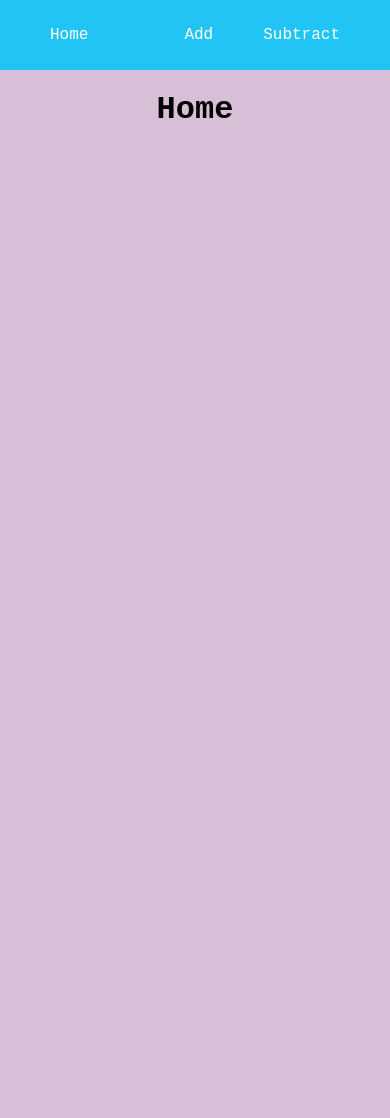
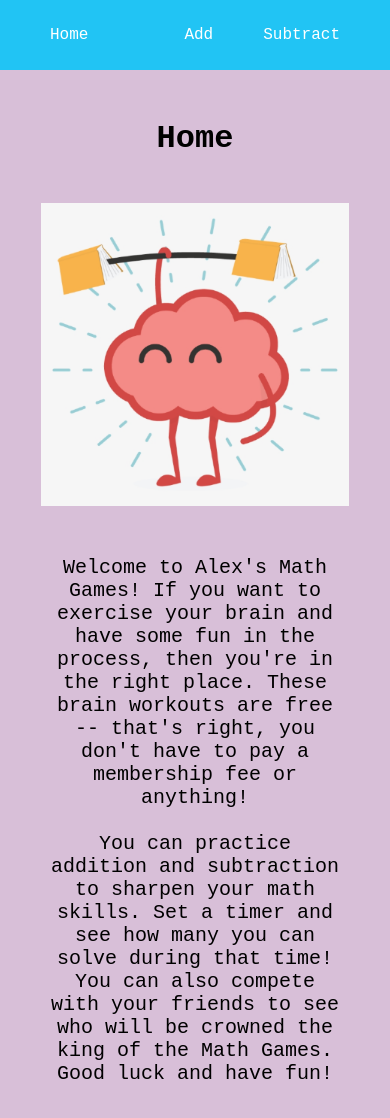
Before and after one commit to AlexQ123/creative-project-3, a React (Create React App) app: page /#/ in a window 390 px wide. Shown: the top 1118 px of the page. Before the commit the page ends 844 px from the top, so only its background shows below. Built offline with nearby package versions, Linux system fonts and the light colour scheme.

Commit message:
finished simple home page

```diff
--- a/src/Home.js
+++ b/src/Home.js
@@ -1,5 +1,24 @@
+import brain from './brain.png';
+
 export default function Home() {
     return (
-        <h1>Home</h1>
+        <div>
+            <h1>Home</h1>
+            <div className="home-container">
+                <div className="home-pic">
+                    <img src={ brain } className="brain-pic"/>
+                </div>
+                <div className="home-text">
+                    <p>
+                        Welcome to Alex's Math Games! If you want to exercise your brain and have some fun in the process, then you're in the right place. These brain workouts are
+                        free -- that's right, you don't have to pay a membership fee or anything!
+                        <br></br>
+                        <br></br>
+                        You can practice addition and subtraction to sharpen your math skills. Set a timer and see how many you can solve during that time! You can also compete with
+                        your friends to see who will be crowned the king of the Math Games. Good luck and have fun!
+                    </p>
+                </div>
+            </div>
+        </div>
     );
 }
--- a/src/index.css
+++ b/src/index.css
@@ -21,6 +21,8 @@ body {
   margin: 0;
   background-color: #D8BFD8;
 }
+
+/*NAVBAR STYLES*/
 
 .nav {
   display: flex;
@@ -48,7 +50,51 @@ body {
   text-decoration: underline;
 }
 
+/*APP STYLES*/
+
 .titles-container {
   text-align: center;
   color: black;
+  margin: 50px;
 }
+
+/*HOME STYLES*/
+.home-container {
+  display: flex;
+  justify-content: center;
+  margin: 50px;
+}
+
+.home-text {
+  display: flex;
+  align-items: center;
+  max-width: 500px;
+  font-size: 20px;
+  margin: 25px;
+}
+
+.home-pic {
+  margin: 25px;
+}
+
+@media only screen and (max-width: 1024px) {
+  .home-container {
+    flex-direction: column;
+    align-items: center;
+  }
+}
+
+@media only screen and (max-width: 500px) {
+  .home-container {
+    margin: 0;
+  }
+
+  .home-text {
+    margin: 0;
+  }
+
+  .brain-pic {
+    width: 307.5px;
+    height: 302.25px;
+  }
+}
```
Also changed, not shown: src/brain.png (added).
